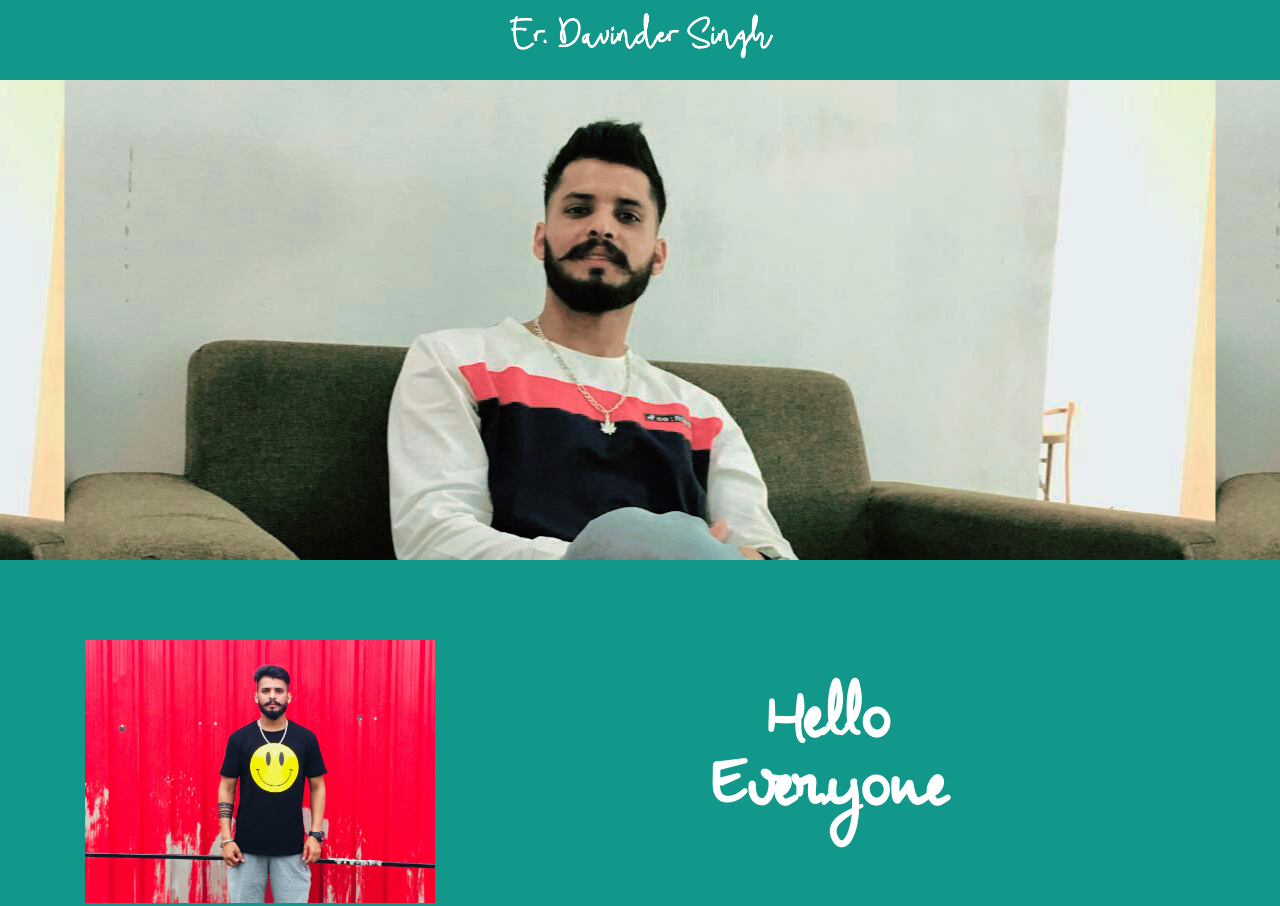
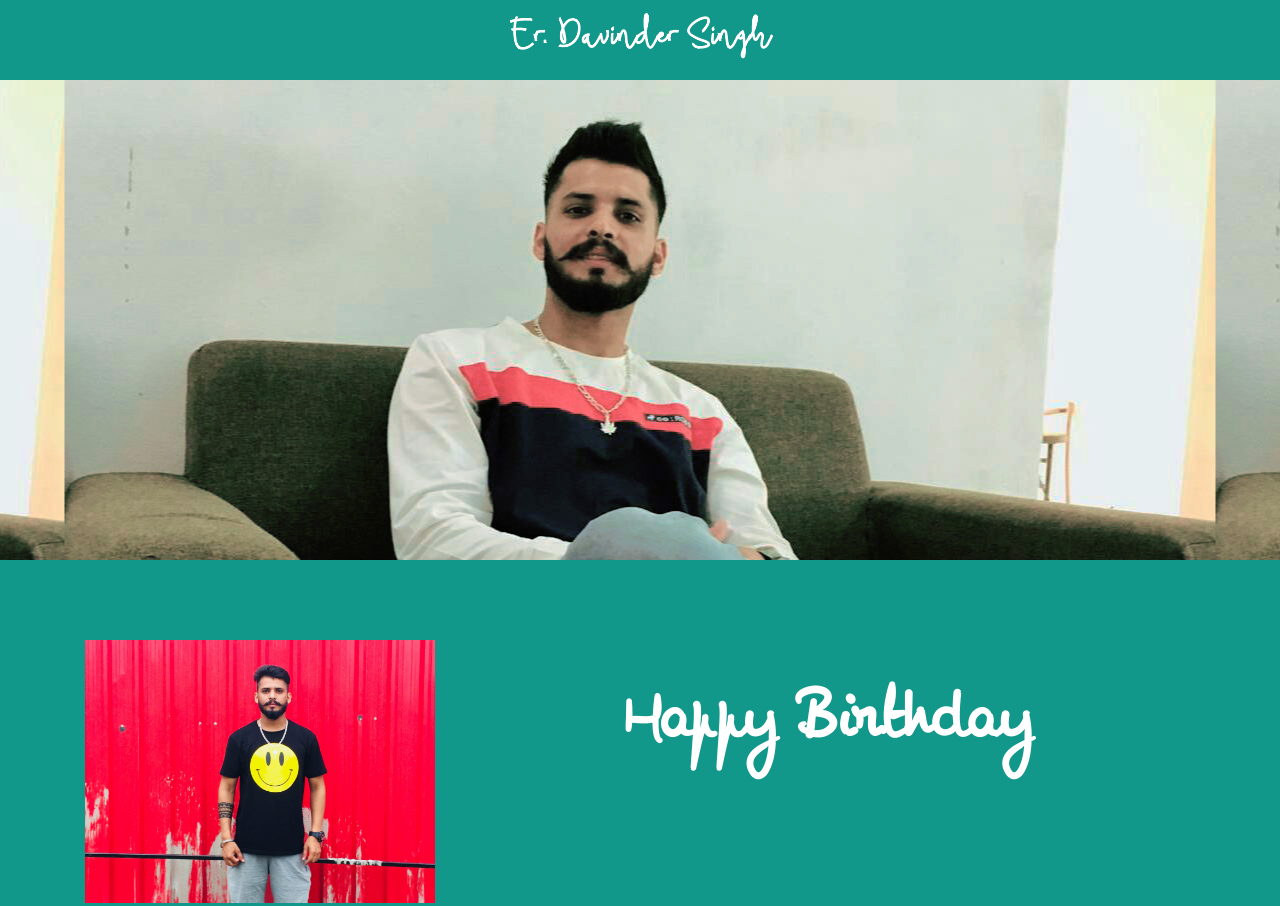
Before and after one commit to ervicky1993/vicky20.io, a plain HTML site: page index.html in a window 1280 px wide. Shown: the top 906 px of the page. Drawn offline with Linux system fonts and the light colour scheme.

Commit message:
Add files via upload

```diff
--- a/index.html
+++ b/index.html
@@ -36,7 +36,7 @@
 					<img src="images/4.jpg">
 			</div>
 			<div class="col-md-8">
-				<div class="heading white text-center"><h2>Hello<br> Everyone</h2></div>
+				<div class="heading white text-center"><h2>Happy Birthday</h2></div>
 			</div>
 		</div>
 	</div>
```
